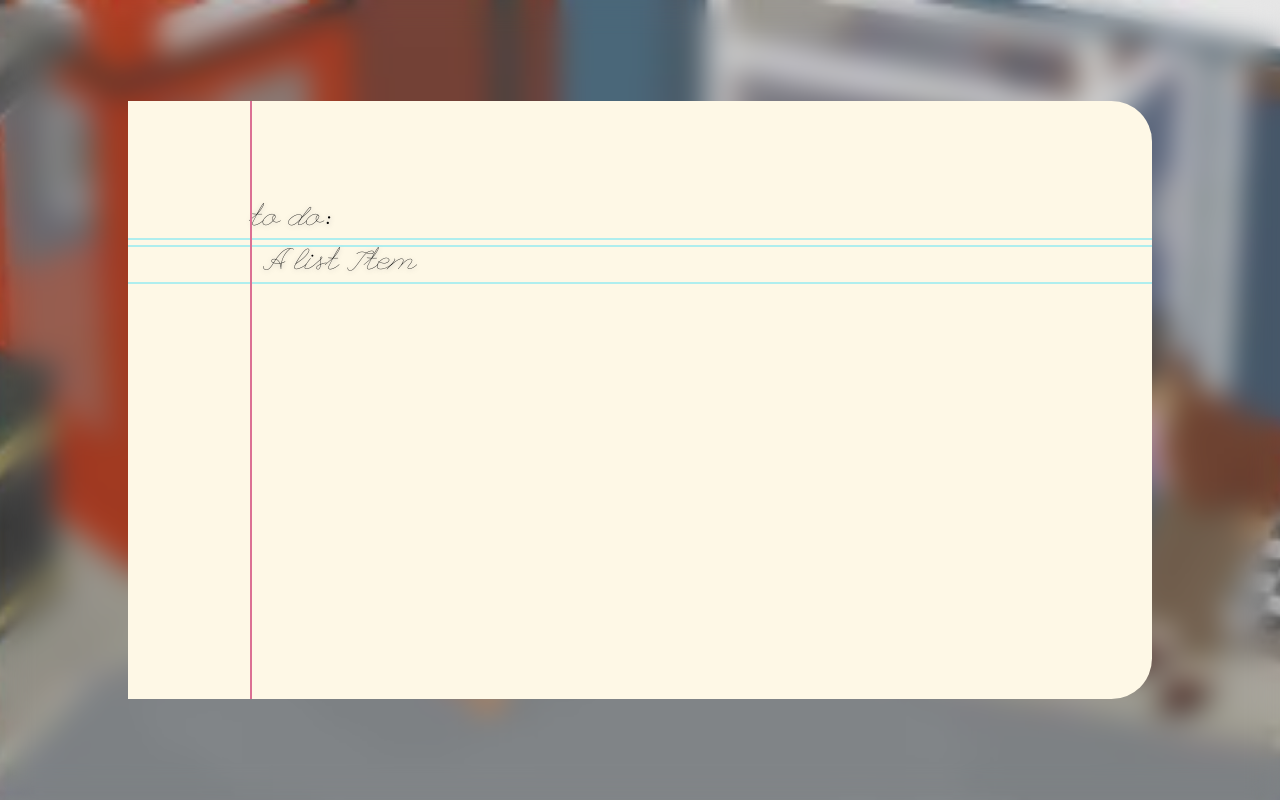
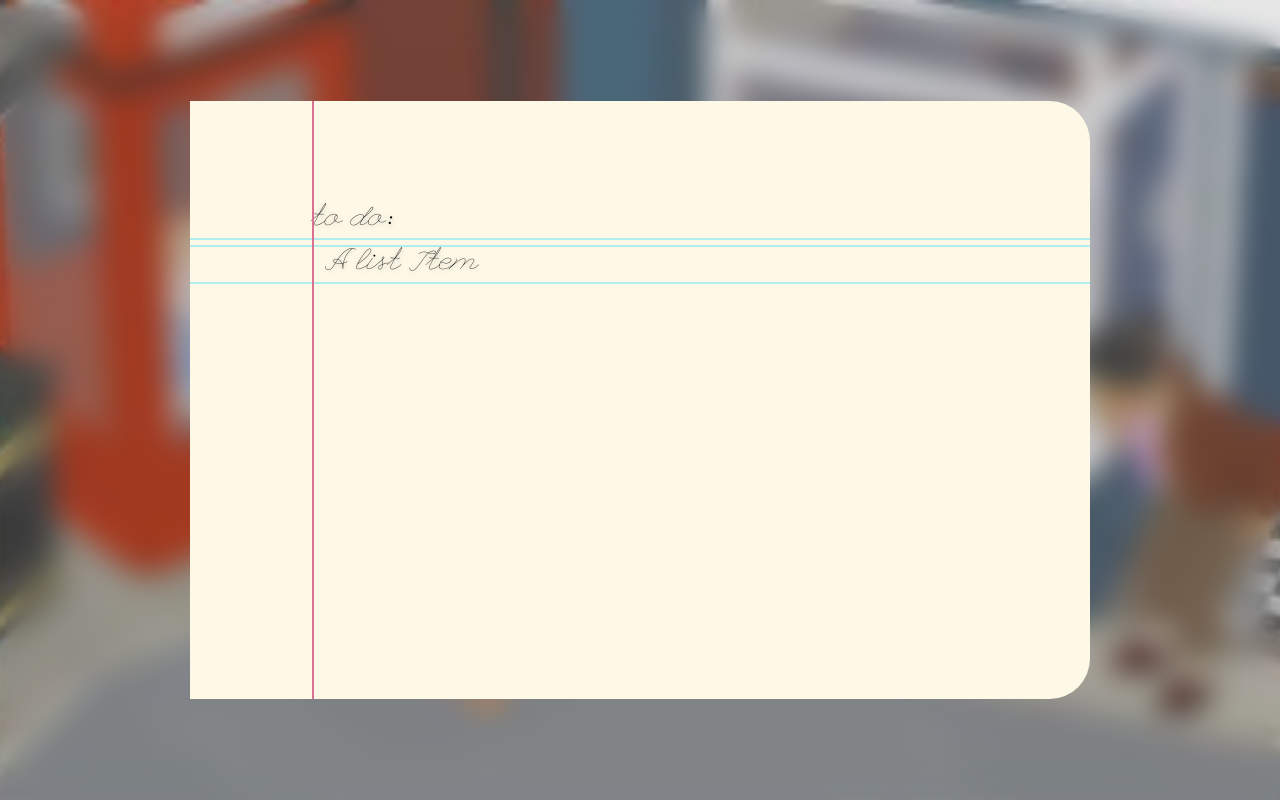
Before and after one commit to bblais23/untitled-todo-list, a React (Vite) app: page / in a window 1280 px wide. Built offline with nearby package versions, Linux system fonts and the light colour scheme.

Commit message:
Change size reactively

```diff
--- a/src/index.css
+++ b/src/index.css
@@ -28,7 +28,11 @@ input[type="text"] {
 body {
 	height: 100vh;
 	width: 100vw;
+
+	/* Background will be blurred making a low ress background reasonable */
 	background: url('./images/background.jpg') center / cover;
+
+	/* Blur the background*/
 	-webkit-backdrop-filter: blur(15px);
 	backdrop-filter: blur(15px);
 }
@@ -42,8 +46,12 @@ body {
 
 	display: grid;
 
-	grid-template-rows: 5em 1fr 5em;
-	grid-template-columns: 1fr 80vw 1fr;
+	grid-template-rows:
+		5em
+		1fr
+		5em;
+
+	grid-template-columns: 1fr auto 1fr;
 
 	grid-template-areas:
 		".   .   ."
@@ -53,5 +61,12 @@ body {
 
 .listPaper {
 	grid-area: paper;
+	width: 600px;
 	background-color: #FEF8E6;
 }
+
+@media (min-width: 1024px) {
+	.listPaper {
+		width: 900px;
+	}
+}
```
